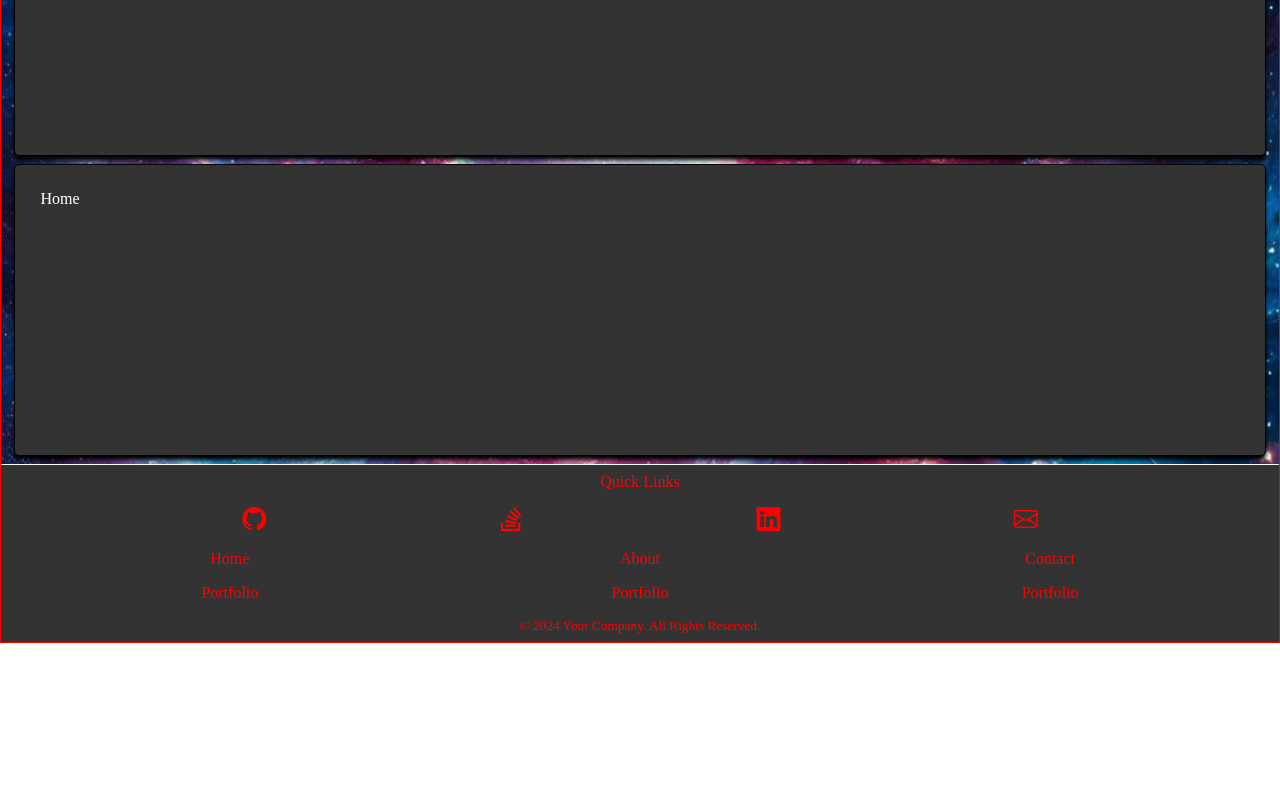
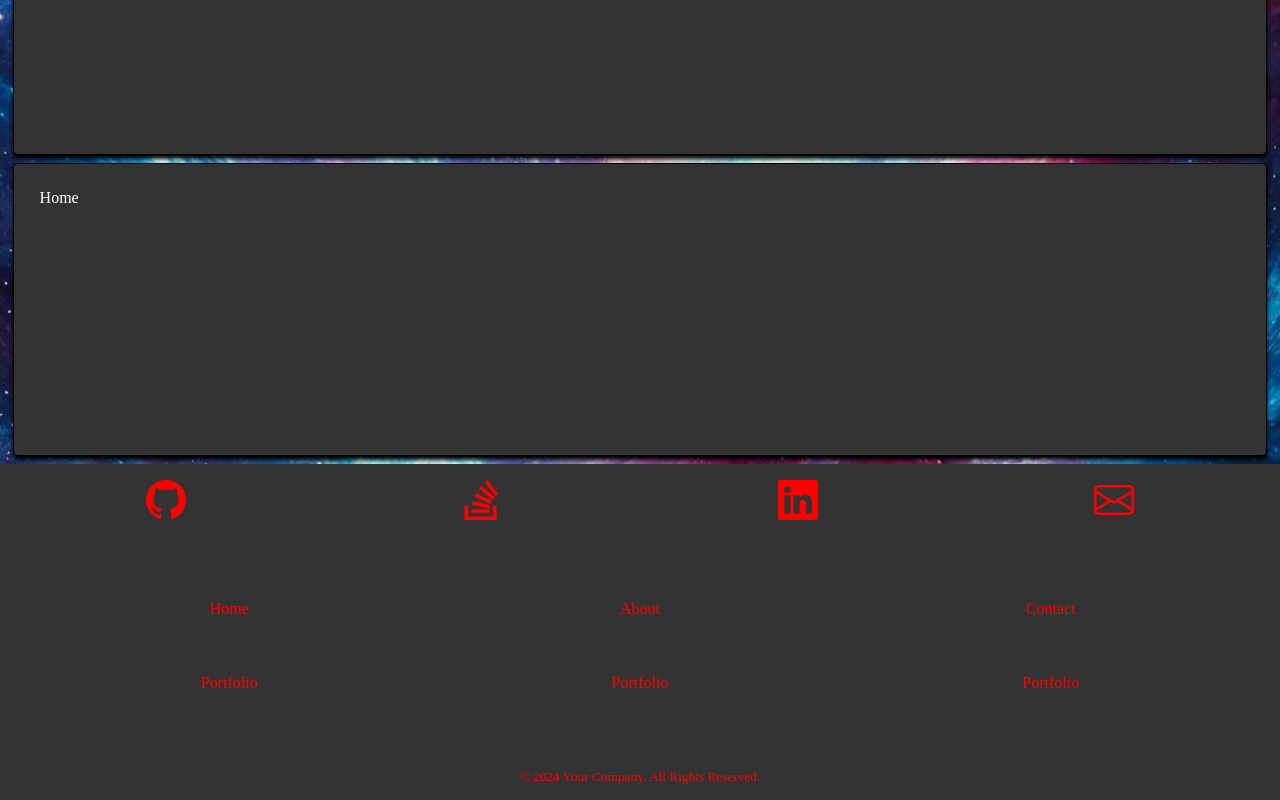
Before and after one commit to Jameshuff95/jan2025, a React (Vite) app: page / in a window 1280 px wide. Shown: the part 526-1326 px from the top of the page. Before the commit the page ends 1169 px from the top, so only its background shows below. Built offline with nearby package versions, Linux system fonts and the light colour scheme.

Commit message:
removed footer and nav borders

```diff
--- a/src/App.css
+++ b/src/App.css
@@ -46,7 +46,6 @@
   height: 10vh;
   width: 90%;
   justify-content: space-between;
-  border-bottom: var(--nav-border);
   align-items: center;
 }
 
@@ -61,20 +60,30 @@
 #footer {
   bottom: 0;
   padding-top: 0.5rem;
-  border-top: var(--nav-border);
   color: var(--nav-color);
   display: flex;
   flex-direction: column;
+  justify-content: space-around;
   gap: 1rem;
   margin: 0;
+  height: 40vh;
 
   i {
-    font-size: 1.5rem;
+    font-size: 2.5rem;
+    width: 25%;
+    display: grid;
+    place-items: center;
   }
 
   a {
     text-align: center;
   }
+}
+
+.footer-col {
+  width: 30%;
+  height: 100%;
+  justify-content: space-evenly;
 }
 
 #footer-links-container {
--- a/src/Components/Footer.tsx
+++ b/src/Components/Footer.tsx
@@ -6,30 +6,27 @@ const Footer: React.FC = () => {
   return (
     // prettier-ignore
     <Container id="footer">
-      <Row>
-        <Card.Title style={{ color: 'var(--nav-color' }}>Quick Links</Card.Title>
-      </Row>
-      <Row style={{ justifyContent: 'space-evenly' }}>
+      <Row style={{ justifyContent: 'space-evenly', height: '20%' }}>
         <i className="bi bi-github" />
         <i className="bi bi-stack-overflow" />
         <i className="bi bi-linkedin" />
         <i className="bi bi-envelope" />
       </Row>
-      <Row id="footer-links-container">
-        <Col style={{width: '30%', gap: '1rem'}}>
+      <Row id="footer-links-container" style={{ height: '70%' }}>
+        <Col className="footer-col">
           <Link to="/" className="footer-link">Home</Link>
           <Link to="/portfolio" className="footer-link">Portfolio</Link>
         </Col>
-        <Col style={{width: '30%', gap: '1rem'}}>
+        <Col className="footer-col">
           <Link to="/about" className="footer-link">About</Link>
           <Link to="/portfolio" className="footer-link">Portfolio</Link>
         </Col>
-        <Col style={{width: '30%', gap: '1rem'}}>
+        <Col className="footer-col">
           <Link to="/contact" className="footer-link">Contact</Link>
           <Link to="/portfolio" className="footer-link">Portfolio</Link>
         </Col>
       </Row>
-      <Row style={{ justifyContent: 'center' }}>
+      <Row style={{ justifyContent: 'center', height: '10%' }}>
         <small>&copy; 2024 Your Company. All Rights Reserved.</small>
       </Row>
     </Container>
--- a/src/index.css
+++ b/src/index.css
@@ -16,27 +16,34 @@
   --card-text: #fff;
 }
 
-#root {
+#root,
+body {
   box-sizing: border-box;
-  overflow: hidden;
-  margin: 0;
   padding: 0;
   height: 100%;
   width: 100%;
+}
+
+#root {
+  margin: 0;
+  box-sizing: border-box;
   display: flex;
   flex-direction: column;
   justify-content: space-between;
+  min-height: 100%;
+  overflow: hidden;
+}
+
+main {
+  flex: 1;
 }
 
 body {
   margin: 10vh 0 0;
-  padding: 0;
   background: var(--bg-url);
   background-repeat: no-repeat;
   background-position: center;
   background-size: cover;
-  height: 100%;
-  border: 1px solid red;
 }
 
 .container {
```
